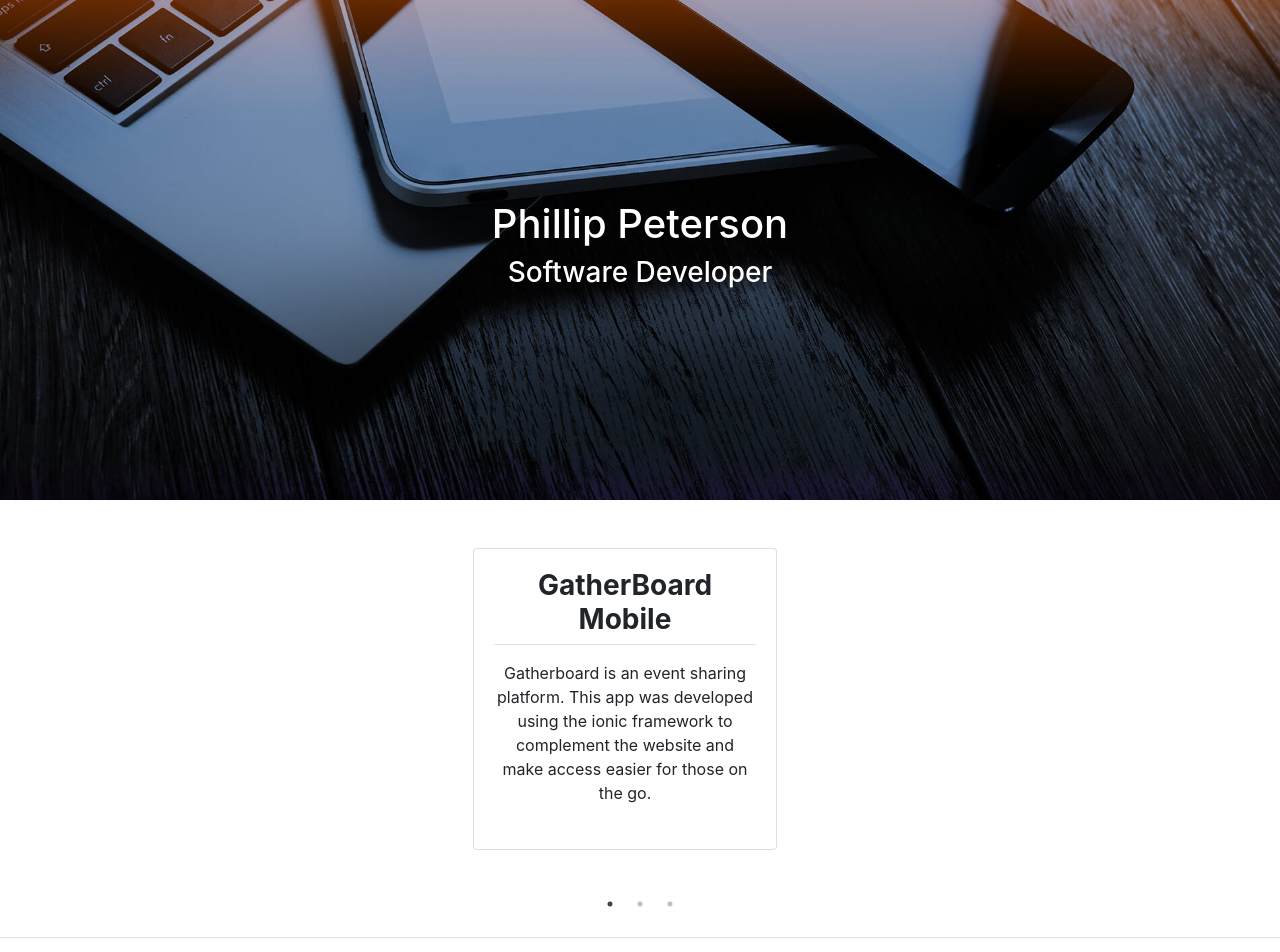
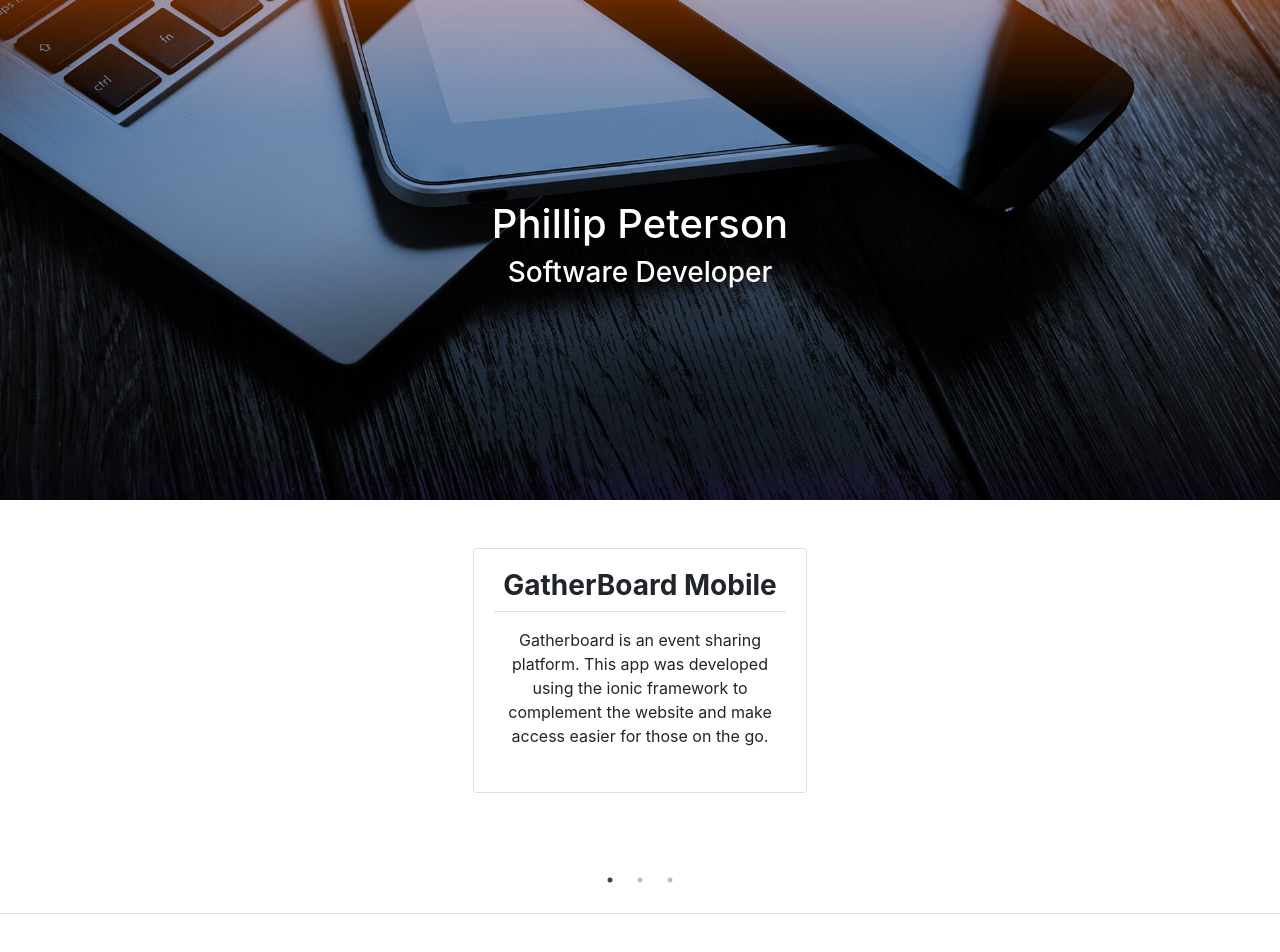
Before and after one commit to PhillipPeterson/phillpeterson.com, a React (Create React App) app: page / in a window 1280 px wide. Shown: the top 952 px of the page. Built offline with nearby package versions, Linux system fonts and the light colour scheme.

Commit message:
Removed padding from cards, seemed to be messing with center alignment

```diff
--- a/src/components/PortfolioSlider.js
+++ b/src/components/PortfolioSlider.js
@@ -17,15 +17,15 @@ class PortfolioSlider extends React.Component {
 		<div>
 			<Slider {...settings}>
 
-				<div className="slider">
+				<div>
 					<PortfolioCard data={data["0"]} />
 				</div>
 
-				<div className="slider">
+				<div>
 					<PortfolioCard data={data["1"]}/>
 				</div>
 
-				<div className="slider">
+				<div>
 					<PortfolioCard data={data["2"]}/>
 				</div>
 
--- a/src/index.css
+++ b/src/index.css
@@ -13,10 +13,6 @@ body {
 
 code {
   font-family: source-code-pro, Menlo, Monaco, Consolas, "Robotto", monospace;
-}
-
-.slider {
-  padding-right: 30px;
 }
 
 .center {
```
